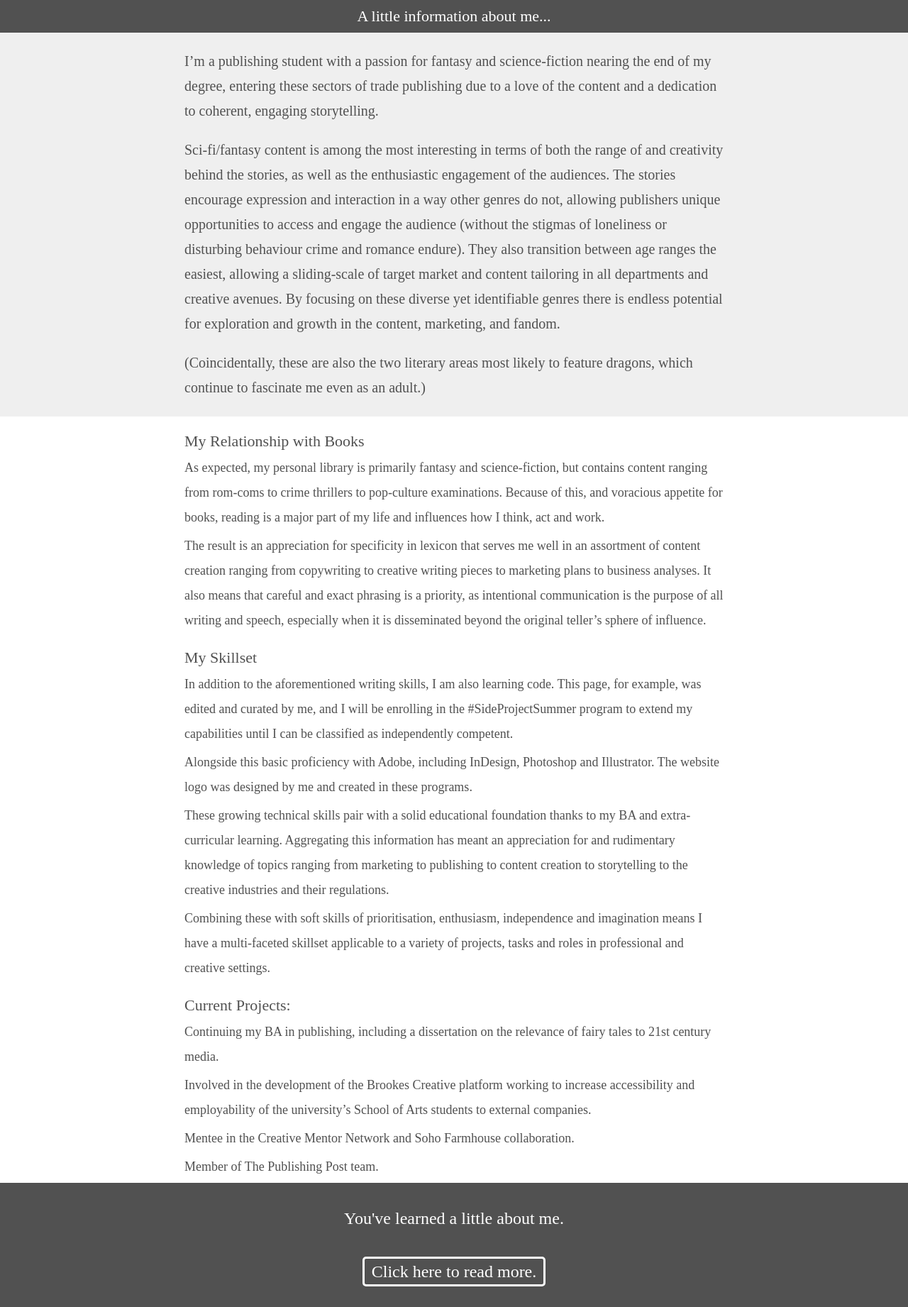
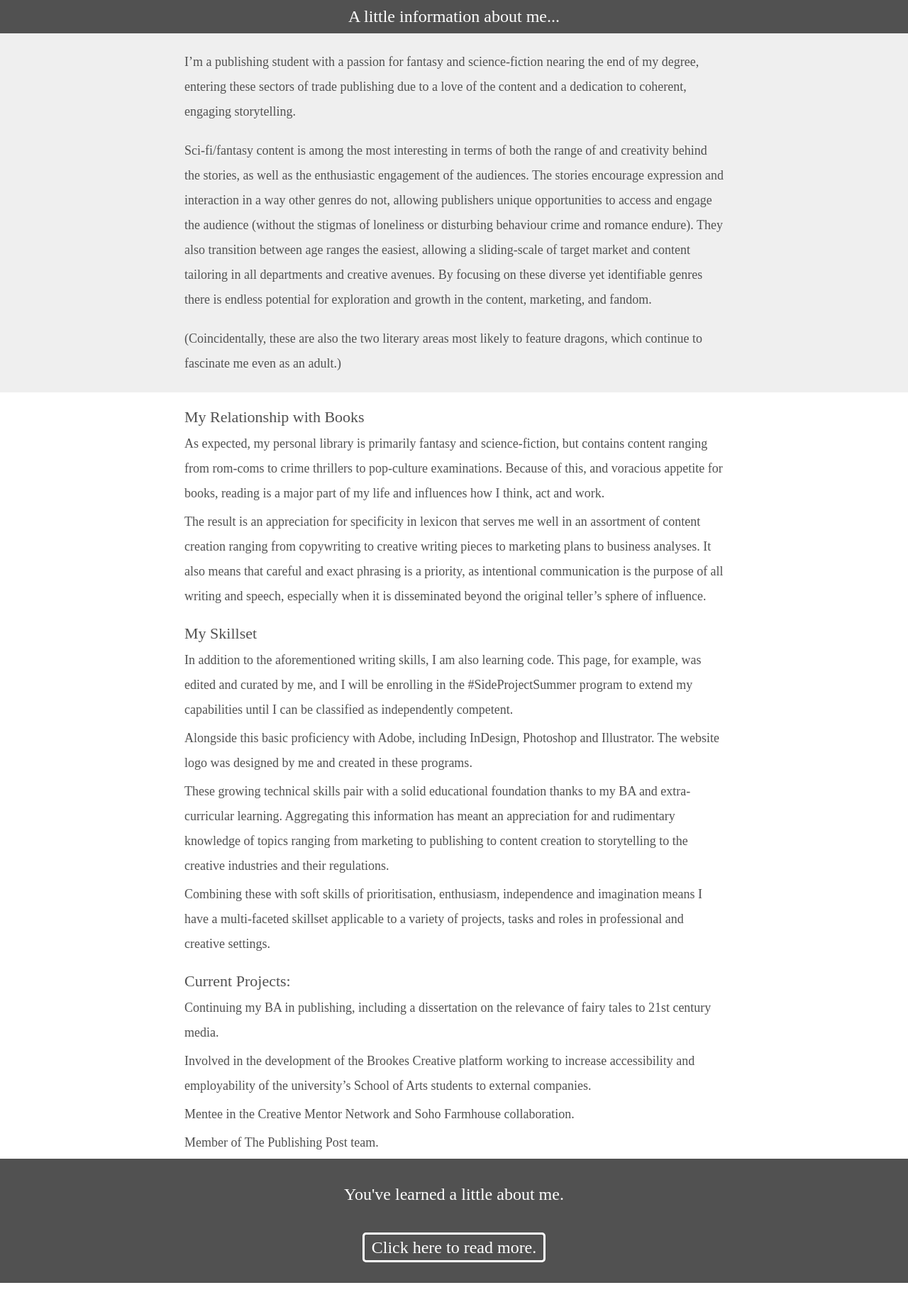
Before and after one commit to DragonLibrary/BookBlog, a Jekyll site: the page aboutme/index.html, which Jekyll copies as it is, in a window 1280 px wide. Shown: the part 562-2404 px from the top of the page at 71% size. Built offline with Jekyll 4.4.1, drawn with Linux system fonts in a browser that asks for light colours; after the commit the page ends 2370 px from its top, so only the background shows below that.

Commit message:
Update styles.css
Increased few_things_text to 24px again, decreased pitch size to 18px.

```diff
--- a/aboutme/css/styles.css
+++ b/aboutme/css/styles.css
@@ -74,7 +74,7 @@
 
 .few_things_text {
 	color: white;
-	font-size: 22px;
+	font-size: 24px;
 	text-align: center;
 	margin: 0;
 	padding: 10px;
@@ -93,7 +93,7 @@
 .pitch p {
 	text-align: left;
 	color: #515151;
-	font-size: 20px;
+	font-size: 18px;
 	font-weight: 300;
 	line-height: 35px;
 
```
